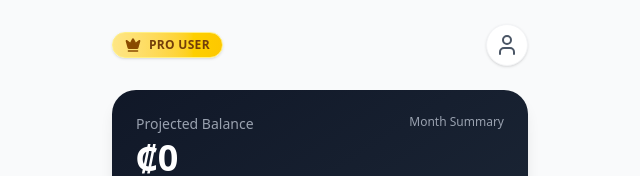
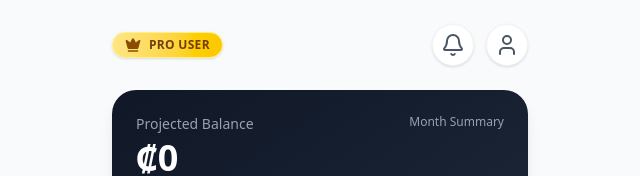
Before and after one commit to fufales/finance-agent-ai-frontend, a React (Vite) app in the folder app/: page /dashboard in a window 1280 px wide. Shown: the top 176 px of the page, without its empty margins (320-960 px from the left). Built offline with nearby package versions, Linux system fonts and the light colour scheme.

Commit message:
add a notification system

```diff
--- a/app/src/components/Dashboard.jsx
+++ b/app/src/components/Dashboard.jsx
@@ -8,7 +8,8 @@ import ExpenseList from './ExpenseList';
 import FundCard from './FundCard';
 import FundForm from './FundForm';
 import ConfigurationPage from './ConfigurationPage';
-import { LayoutDashboard, Wallet, PlusCircle, ArrowLeft, CreditCard, User, Settings, LogOut, LayoutGrid, Crown } from 'lucide-react';
+import { LayoutDashboard, Wallet, PlusCircle, ArrowLeft, CreditCard, User, Settings, LogOut, LayoutGrid, Crown, Bell, RefreshCw } from 'lucide-react';
+import { usePWA } from '../usePWA';
 
 const Dashboard = () => {
   const navigate = useNavigate();
@@ -34,6 +35,29 @@ const Dashboard = () => {
   const [editingExpense, setEditingExpense] = useState(null);
   const [editingFund, setEditingFund] = useState(null);
   const [showUserMenu, setShowUserMenu] = useState(false);
+  const [showNotifications, setShowNotifications] = useState(false);
+  const { needRefresh } = usePWA();
+
+  const getUpcomingPayments = () => {
+    const today = new Date();
+    const currentDay = today.getDate();
+    const daysInMonth = new Date(today.getFullYear(), today.getMonth() + 1, 0).getDate();
+
+    // Calculate target days (today + next 3 days)
+    const targetDays = [];
+    for (let i = 0; i < 3; i++) {
+        let day = currentDay + i;
+        if (day > daysInMonth) day -= daysInMonth;
+        targetDays.push(day);
+    }
+
+    return expenses.filter(expense => {
+      if (expense.paid || !expense.paymentDay) return false;
+      return targetDays.includes(expense.paymentDay);
+    });
+  };
+
+  const upcomingPayments = getUpcomingPayments();
 
   // Scroll persistence logic
   useEffect(() => {
@@ -168,7 +192,94 @@ const Dashboard = () => {
                   <span className="text-xs font-bold text-yellow-900 tracking-wide">PRO USER</span>
                 </div>
               </div>
-              <div className="relative">
+              <div className="flex items-center gap-3">
+                <div className="relative">
+                  <button
+                    onClick={() => setShowNotifications(!showNotifications)}
+                    className="p-2 bg-white dark:bg-gray-800 rounded-full shadow-sm border border-gray-100 dark:border-gray-700 text-gray-600 dark:text-gray-400 hover:bg-gray-50 dark:hover:bg-gray-700 transition-colors relative"
+                  >
+                    <Bell className="w-6 h-6" />
+                    {(upcomingPayments.length > 0 || needRefresh) && (
+                      <span className="absolute top-0 right-0 w-3 h-3 bg-red-500 rounded-full border-2 border-white dark:border-gray-800"></span>
+                    )}
+                  </button>
+
+                  {showNotifications && (
+                    <>
+                      <div
+                        className="fixed inset-0 z-10"
+                        onClick={() => setShowNotifications(false)}
+                      />
+                      <div className="absolute right-0 mt-2 w-80 bg-white dark:bg-gray-800 rounded-xl shadow-lg border border-gray-100 dark:border-gray-700 overflow-hidden z-20">
+                        <div className="px-5 py-3 border-b border-gray-100 dark:border-gray-700">
+                          <h3 className="font-semibold text-gray-900 dark:text-white">Notifications</h3>
+                        </div>
+
+                        <div className="max-h-[60vh] overflow-y-auto">
+                          {/* Software Update Notification */}
+                          {needRefresh && (
+                            <div className="p-4 border-b border-gray-100 dark:border-gray-700 bg-blue-50/50 dark:bg-blue-900/10">
+                              <div className="flex items-start gap-3">
+                                <div className="p-2 bg-blue-100 dark:bg-blue-900/30 rounded-full">
+                                  <RefreshCw className="w-4 h-4 text-blue-600 dark:text-blue-400" />
+                                </div>
+                                <div>
+                                  <p className="text-sm font-medium text-gray-900 dark:text-white">Update Available</p>
+                                  <p className="text-xs text-gray-500 dark:text-gray-400 mt-0.5">A new version of the app is available.</p>
+                                  <button
+                                    onClick={() => {
+                                      setShowNotifications(false);
+                                      saveScrollPosition();
+                                      setCurrentView('configuration');
+                                    }}
+                                    className="mt-2 text-xs font-semibold text-blue-600 dark:text-blue-400 hover:text-blue-700 dark:hover:text-blue-300"
+                                  >
+                                    Update Now
+                                  </button>
+                                </div>
+                              </div>
+                            </div>
+                          )}
+
+                          {/* Upcoming Payments */}
+                          <div className="p-4">
+                            <p className="text-xs font-medium text-gray-500 dark:text-gray-400 uppercase tracking-wider mb-3">
+                              Upcoming Payments (3 Days)
+                            </p>
+
+                            {upcomingPayments.length === 0 ? (
+                              <p className="text-sm text-gray-500 dark:text-gray-400 py-2">
+                                No upcoming payments.
+                              </p>
+                            ) : (
+                              <div className="space-y-3">
+                                {upcomingPayments.map(expense => (
+                                  <div key={expense.id} className="flex items-center gap-3">
+                                    <div className={`p-2 rounded-full bg-gray-100 dark:bg-gray-700`}>
+                                      {/* We could use getCategoryIcon here if accessible, or a generic icon */}
+                                      <CreditCard className="w-4 h-4 text-gray-600 dark:text-gray-300" />
+                                    </div>
+                                    <div className="flex-1">
+                                      <p className="text-sm font-medium text-gray-900 dark:text-white">{expense.name}</p>
+                                      <p className="text-xs text-gray-500 dark:text-gray-400">
+                                        Due day: {expense.paymentDay}
+                                      </p>
+                                    </div>
+                                    <span className="text-sm font-semibold text-gray-900 dark:text-white">
+                                      ${expense.amount.toLocaleString()}
+                                    </span>
+                                  </div>
+                                ))}
+                              </div>
+                            )}
+                          </div>
+                        </div>
+                      </div>
+                    </>
+                  )}
+                </div>
+
+                <div className="relative">
                 <button
                   onClick={() => setShowUserMenu(!showUserMenu)}
                   className="p-2 bg-white dark:bg-gray-800 rounded-full shadow-sm border border-gray-100 dark:border-gray-700 text-gray-600 dark:text-gray-400 hover:bg-gray-50 dark:hover:bg-gray-700 transition-colors"
@@ -204,6 +315,7 @@ const Dashboard = () => {
                     </div>
                   </>
                 )}
+                </div>
               </div>
             </header>
 
```
